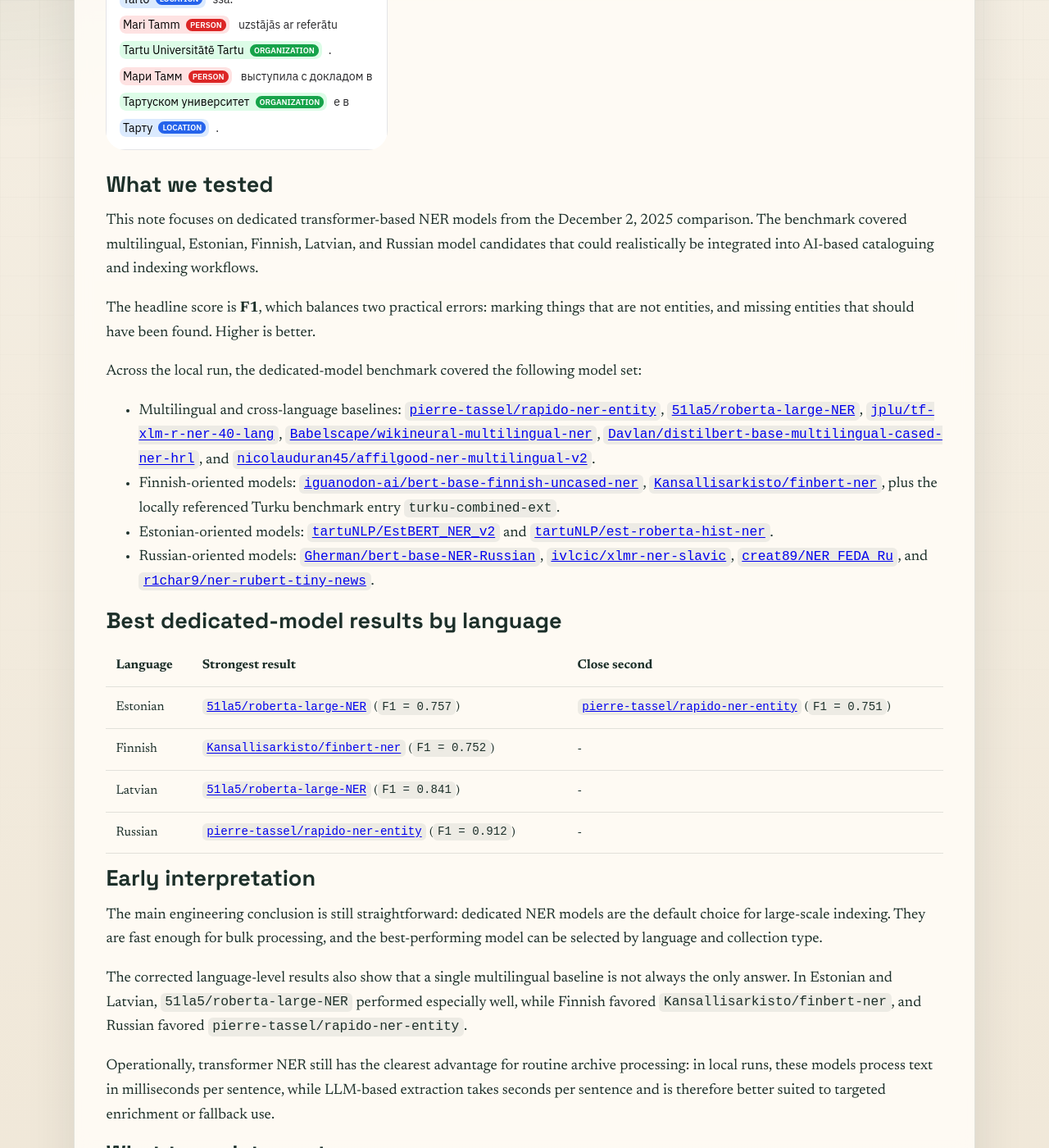
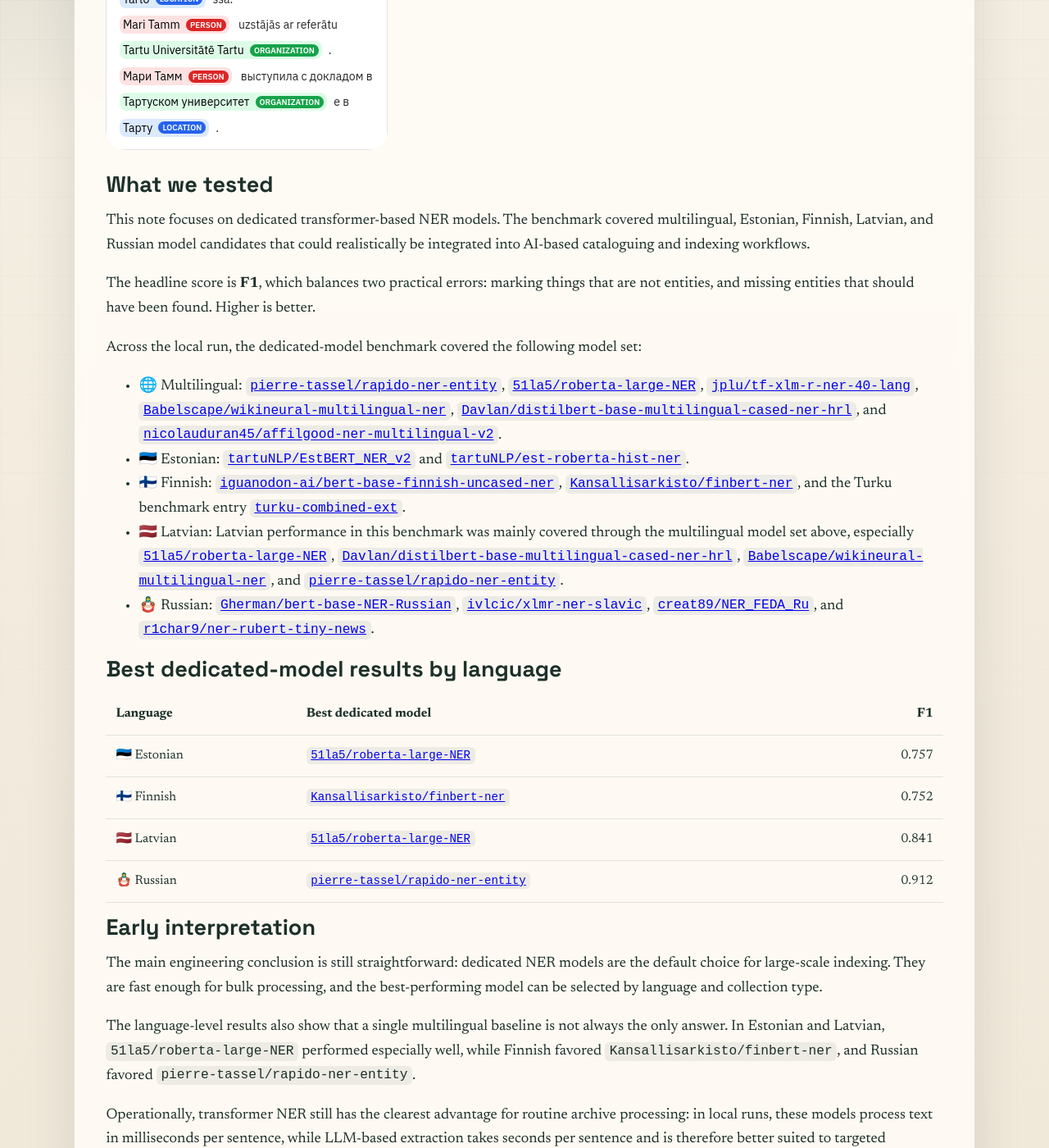
Before and after one commit to archxai/archxai.github.io, a Jekyll site: the page built from _posts/2026-04-09-ner-dedicated-models-preliminary-evaluation.md, in a window 1280 px wide and 1400 px high, scrolled down 785 px. Shown: the whole window at 82% size. Built offline with Jekyll 4.4.1, drawn with Linux system fonts in a browser that asks for light colours.

Commit message:
Refine dedicated NER post layout

```diff
--- a/_posts/2026-04-09-ner-dedicated-models-preliminary-evaluation.md
+++ b/_posts/2026-04-09-ner-dedicated-models-preliminary-evaluation.md
@@ -24,31 +24,32 @@ The first dedicated-model benchmark in ArchXAI asked a practical question: which
 
 ## What we tested
 
-This note focuses on dedicated transformer-based NER models from the December 2, 2025 comparison. The benchmark covered multilingual, Estonian, Finnish, Latvian, and Russian model candidates that could realistically be integrated into AI-based cataloguing and indexing workflows.
+This note focuses on dedicated transformer-based NER models. The benchmark covered multilingual, Estonian, Finnish, Latvian, and Russian model candidates that could realistically be integrated into AI-based cataloguing and indexing workflows.
 
 The headline score is **F1**, which balances two practical errors: marking things that are not entities, and missing entities that should have been found. Higher is better.
 
 Across the local run, the dedicated-model benchmark covered the following model set:
 
-- Multilingual and cross-language baselines: [`pierre-tassel/rapido-ner-entity`](https://huggingface.co/pierre-tassel/rapido-ner-entity), [`51la5/roberta-large-NER`](https://huggingface.co/51la5/roberta-large-NER), [`jplu/tf-xlm-r-ner-40-lang`](https://huggingface.co/jplu/tf-xlm-r-ner-40-lang), [`Babelscape/wikineural-multilingual-ner`](https://huggingface.co/Babelscape/wikineural-multilingual-ner), [`Davlan/distilbert-base-multilingual-cased-ner-hrl`](https://huggingface.co/Davlan/distilbert-base-multilingual-cased-ner-hrl), and [`nicolauduran45/affilgood-ner-multilingual-v2`](https://huggingface.co/nicolauduran45/affilgood-ner-multilingual-v2).
-- Finnish-oriented models: [`iguanodon-ai/bert-base-finnish-uncased-ner`](https://huggingface.co/iguanodon-ai/bert-base-finnish-uncased-ner), [`Kansallisarkisto/finbert-ner`](https://huggingface.co/Kansallisarkisto/finbert-ner), plus the locally referenced Turku benchmark entry `turku-combined-ext`.
-- Estonian-oriented models: [`tartuNLP/EstBERT_NER_v2`](https://huggingface.co/tartuNLP/EstBERT_NER_v2) and [`tartuNLP/est-roberta-hist-ner`](https://huggingface.co/tartuNLP/est-roberta-hist-ner).
-- Russian-oriented models: [`Gherman/bert-base-NER-Russian`](https://huggingface.co/Gherman/bert-base-NER-Russian), [`ivlcic/xlmr-ner-slavic`](https://huggingface.co/ivlcic/xlmr-ner-slavic), [`creat89/NER_FEDA_Ru`](https://huggingface.co/creat89/NER_FEDA_Ru), and [`r1char9/ner-rubert-tiny-news`](https://huggingface.co/r1char9/ner-rubert-tiny-news).
+- 🌐 Multilingual: [`pierre-tassel/rapido-ner-entity`](https://huggingface.co/pierre-tassel/rapido-ner-entity), [`51la5/roberta-large-NER`](https://huggingface.co/51la5/roberta-large-NER), [`jplu/tf-xlm-r-ner-40-lang`](https://huggingface.co/jplu/tf-xlm-r-ner-40-lang), [`Babelscape/wikineural-multilingual-ner`](https://huggingface.co/Babelscape/wikineural-multilingual-ner), [`Davlan/distilbert-base-multilingual-cased-ner-hrl`](https://huggingface.co/Davlan/distilbert-base-multilingual-cased-ner-hrl), and [`nicolauduran45/affilgood-ner-multilingual-v2`](https://huggingface.co/nicolauduran45/affilgood-ner-multilingual-v2).
+- 🇪🇪 Estonian: [`tartuNLP/EstBERT_NER_v2`](https://huggingface.co/tartuNLP/EstBERT_NER_v2) and [`tartuNLP/est-roberta-hist-ner`](https://huggingface.co/tartuNLP/est-roberta-hist-ner).
+- 🇫🇮 Finnish: [`iguanodon-ai/bert-base-finnish-uncased-ner`](https://huggingface.co/iguanodon-ai/bert-base-finnish-uncased-ner), [`Kansallisarkisto/finbert-ner`](https://huggingface.co/Kansallisarkisto/finbert-ner), and the Turku benchmark entry [`turku-combined-ext`](https://turkunlp.org/fin-ner.html).
+- 🇱🇻 Latvian: Latvian performance in this benchmark was mainly covered through the multilingual model set above, especially [`51la5/roberta-large-NER`](https://huggingface.co/51la5/roberta-large-NER), [`Davlan/distilbert-base-multilingual-cased-ner-hrl`](https://huggingface.co/Davlan/distilbert-base-multilingual-cased-ner-hrl), [`Babelscape/wikineural-multilingual-ner`](https://huggingface.co/Babelscape/wikineural-multilingual-ner), and [`pierre-tassel/rapido-ner-entity`](https://huggingface.co/pierre-tassel/rapido-ner-entity).
+- 🪆 Russian: [`Gherman/bert-base-NER-Russian`](https://huggingface.co/Gherman/bert-base-NER-Russian), [`ivlcic/xlmr-ner-slavic`](https://huggingface.co/ivlcic/xlmr-ner-slavic), [`creat89/NER_FEDA_Ru`](https://huggingface.co/creat89/NER_FEDA_Ru), and [`r1char9/ner-rubert-tiny-news`](https://huggingface.co/r1char9/ner-rubert-tiny-news).
 
 ## Best dedicated-model results by language
 
-| Language | Strongest result | Close second |
-|---|---|---|
-| Estonian | [`51la5/roberta-large-NER`](https://huggingface.co/51la5/roberta-large-NER) (`F1 = 0.757`) | [`pierre-tassel/rapido-ner-entity`](https://huggingface.co/pierre-tassel/rapido-ner-entity) (`F1 = 0.751`) |
-| Finnish | [`Kansallisarkisto/finbert-ner`](https://huggingface.co/Kansallisarkisto/finbert-ner) (`F1 = 0.752`) | - |
-| Latvian | [`51la5/roberta-large-NER`](https://huggingface.co/51la5/roberta-large-NER) (`F1 = 0.841`) | - |
-| Russian | [`pierre-tassel/rapido-ner-entity`](https://huggingface.co/pierre-tassel/rapido-ner-entity) (`F1 = 0.912`) | - |
+| Language | Best dedicated model | F1 |
+|---|---|---:|
+| 🇪🇪 Estonian | [`51la5/roberta-large-NER`](https://huggingface.co/51la5/roberta-large-NER) | 0.757 |
+| 🇫🇮 Finnish | [`Kansallisarkisto/finbert-ner`](https://huggingface.co/Kansallisarkisto/finbert-ner) | 0.752 |
+| 🇱🇻 Latvian | [`51la5/roberta-large-NER`](https://huggingface.co/51la5/roberta-large-NER) | 0.841 |
+| 🪆 Russian | [`pierre-tassel/rapido-ner-entity`](https://huggingface.co/pierre-tassel/rapido-ner-entity) | 0.912 |
 
 ## Early interpretation
 
 The main engineering conclusion is still straightforward: dedicated NER models are the default choice for large-scale indexing. They are fast enough for bulk processing, and the best-performing model can be selected by language and collection type.
 
-The corrected language-level results also show that a single multilingual baseline is not always the only answer. In Estonian and Latvian, `51la5/roberta-large-NER` performed especially well, while Finnish favored `Kansallisarkisto/finbert-ner`, and Russian favored `pierre-tassel/rapido-ner-entity`.
+The language-level results also show that a single multilingual baseline is not always the only answer. In Estonian and Latvian, `51la5/roberta-large-NER` performed especially well, while Finnish favored `Kansallisarkisto/finbert-ner`, and Russian favored `pierre-tassel/rapido-ner-entity`.
 
 Operationally, transformer NER still has the clearest advantage for routine archive processing: in local runs, these models process text in milliseconds per sentence, while LLM-based extraction takes seconds per sentence and is therefore better suited to targeted enrichment or fallback use.
 
```
